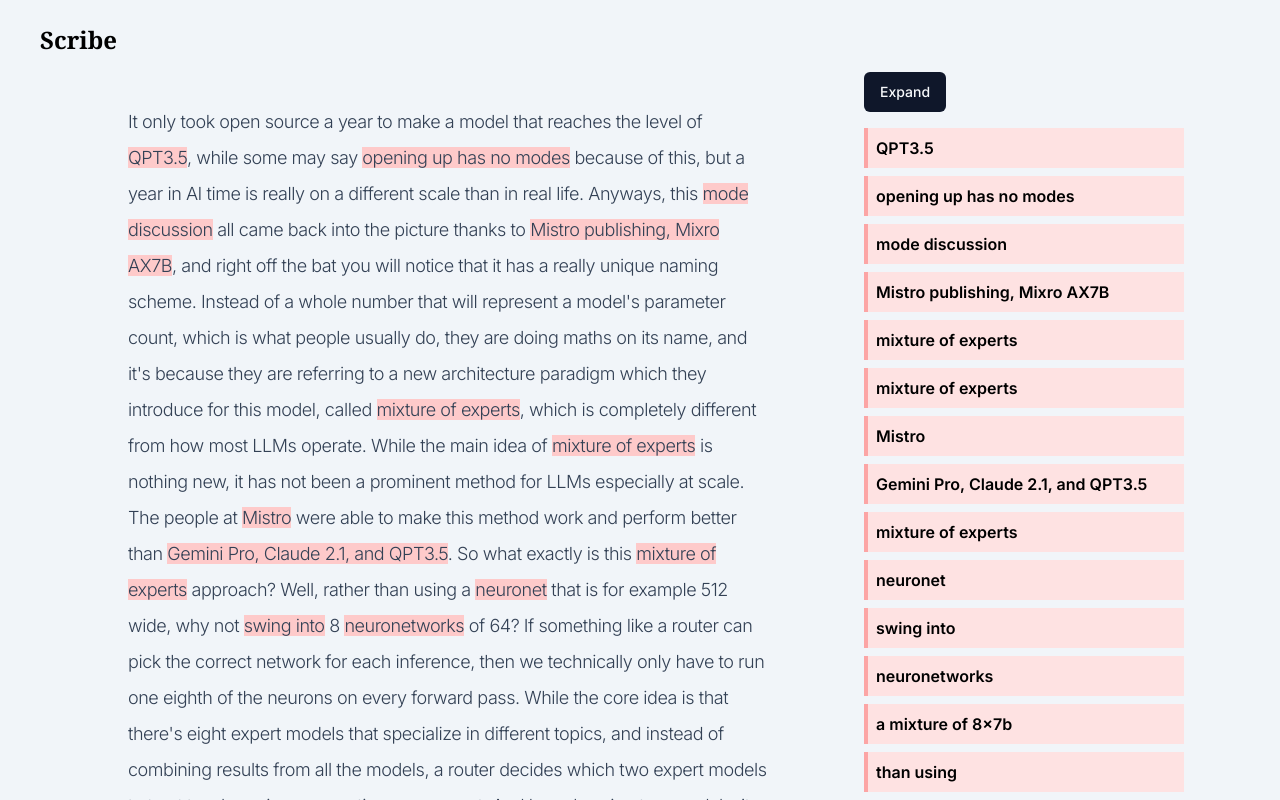
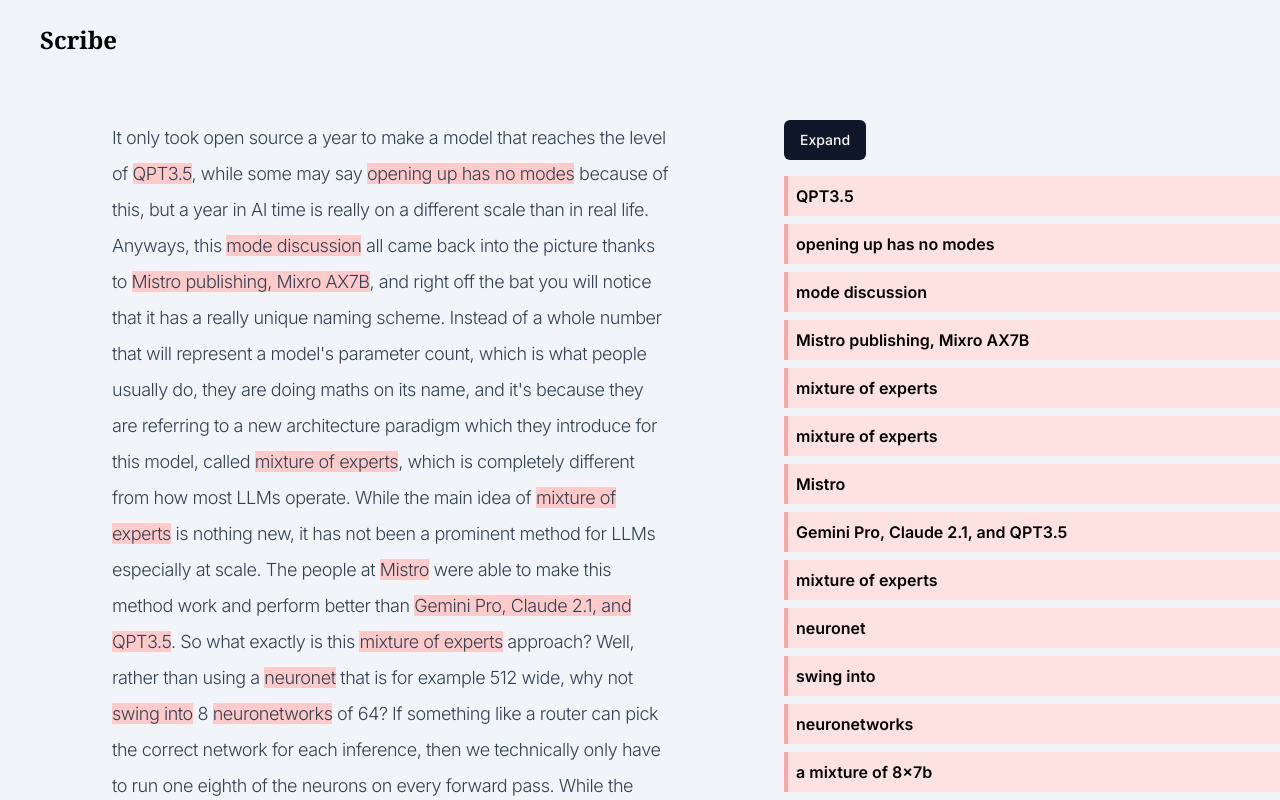
Before and after one commit to freeman-jiang/scribe, a Next.js app in the folder client/: page /transcribe in a window 1280 px wide. Shown: the top 800 px of the page. Built offline with nearby package versions, Linux system fonts and the light colour scheme.

Commit message:
better annotation toggling

```diff
--- a/client/src/app/transcribe/page.tsx
+++ b/client/src/app/transcribe/page.tsx
@@ -7,7 +7,7 @@
   CollapsibleTrigger,
 } from "@/components/ui/collapsible";
 import { useTranscriptionContext } from "@/context";
-import { useState } from "react";
+import { useEffect, useState } from "react";
 
 interface Annotation {
   reason: string;
@@ -27,7 +27,7 @@
         reason: annotation,
         text: innerPhrase,
       });
-      // Return only the phrase to be highlighted, without the annotation
+
       return `<span class="bg-red-200 selection:text-red-700" data-start="${offset}" data-end="${
         offset + innerPhrase.length
       }">${innerPhrase}</span>`;
@@ -40,16 +40,30 @@
 interface AnnotationProps {
   annotation: Annotation;
   expandAll: boolean;
+  setAnnotationExpanded: (annotation: Annotation, isExpanded: boolean) => void;
 }
 
-const Annotation = ({ annotation, expandAll }: AnnotationProps) => {
-  const [open, setOpen] = useState(false);
+const Annotation = ({
+  annotation,
+  expandAll,
+  setAnnotationExpanded,
+}: AnnotationProps) => {
+  // Individual state for each annotation, but initially set by the global expandAll state
+  const [isExpanded, setIsExpanded] = useState(expandAll);
+
+  // Effect to synchronize individual state with global state
+  useEffect(() => {
+    setIsExpanded(expandAll);
+  }, [expandAll]);
 
   return (
     <Collapsible
-      className="mb-2 p-2 border-l-4 border-red-300 bg-red-100"
-      open={expandAll || open}
-      onOpenChange={setOpen}
+      className="mb-2 p-2 border-l-4 border-red-300 bg-red-100 max-w-xl"
+      open={isExpanded}
+      onOpenChange={(isOpen) => {
+        setIsExpanded(isOpen); // Update individual state
+        setAnnotationExpanded(annotation, isOpen); // Update the state in the parent component
+      }}
     >
       <CollapsibleTrigger className="font-semibold">
         {annotation.text}
@@ -60,39 +74,59 @@
 };
 
 const Page = () => {
-  // Parse the text to separate content and annotations
   const {
-    transcription: { link, text },
+    transcription: { text },
   } = useTranscriptionContext();
 
-  const { highlightedText, annotations } = parseText(text || example);
-  const [expanded, setExpanded] = useState(false);
+  const { highlightedText, annotations: parsedAnnotations } = parseText(
+    text || example
+  );
+  const [annotations, setAnnotations] = useState(parsedAnnotations);
+  const [expandAll, setExpandAll] = useState(false);
+
+  const setAnnotationExpanded = (
+    annotation: Annotation,
+    isExpanded: boolean
+  ) => {
+    setAnnotations(
+      annotations.map((a) => {
+        if (a === annotation) {
+          return { ...a, isExpanded };
+        }
+        return a;
+      })
+    );
+  };
 
   return (
-    <div className="flex">
-      <div className="max-w-3xl mt-12 pl-32">
+    <div className="flex pt-16">
+      <div className="max-w-2xl pl-20">
         <div
           contentEditable
           suppressContentEditableWarning={true}
-          className="text-slate-700 selection:text-black selection:bg-emerald-200 space-pre-wrap outline-none text-lg font-light leading-loose tracking-tight"
+          className="ml-8 text-slate-700 selection:text-black selection:bg-emerald-200 space-pre-wrap outline-none text-lg font-light leading-loose tracking-tight"
           dangerouslySetInnerHTML={{ __html: highlightedText }}
         />
       </div>
-      <div className="w-1/4 ml-24">
+
+      <div className="w-full ml-28">
         <Button
-          className="my-4"
+          className="mb-4"
           onClick={() => {
-            setExpanded(!expanded);
+            setExpandAll(!expandAll); // Toggle global expand/collapse
+            setAnnotations(
+              annotations.map((a) => ({ ...a, isExpanded: !expandAll }))
+            ); // Apply the change to all annotations
           }}
         >
-          {expanded ? "Collapse" : "Expand"}
+          {expandAll ? "Collapse" : "Expand"}
         </Button>
-        {/* Display annotations here */}
         {annotations.map((annotation, index) => (
           <Annotation
             key={index}
             annotation={annotation}
-            expandAll={expanded}
+            expandAll={expandAll}
+            setAnnotationExpanded={setAnnotationExpanded}
           />
         ))}
       </div>
```
